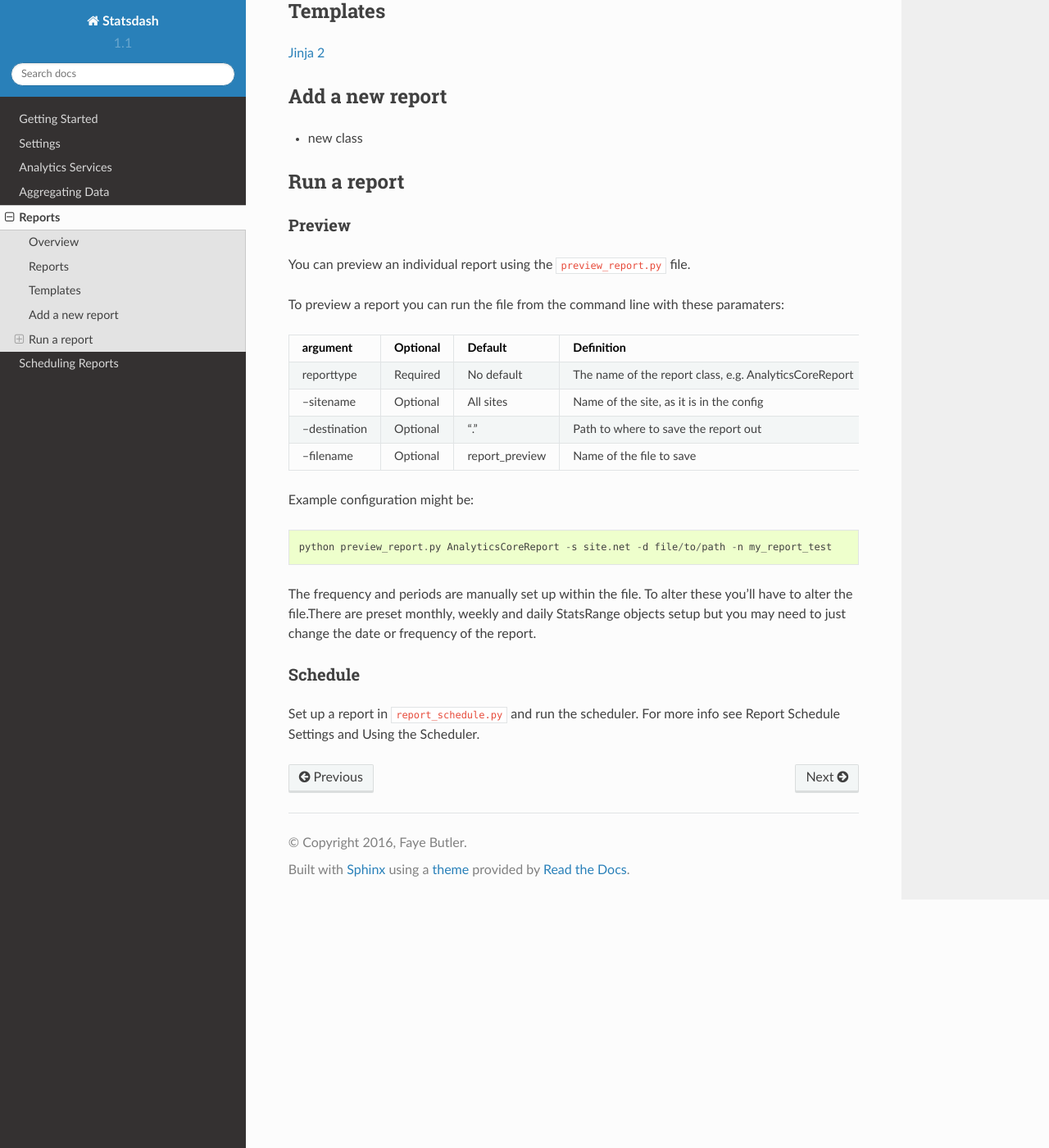
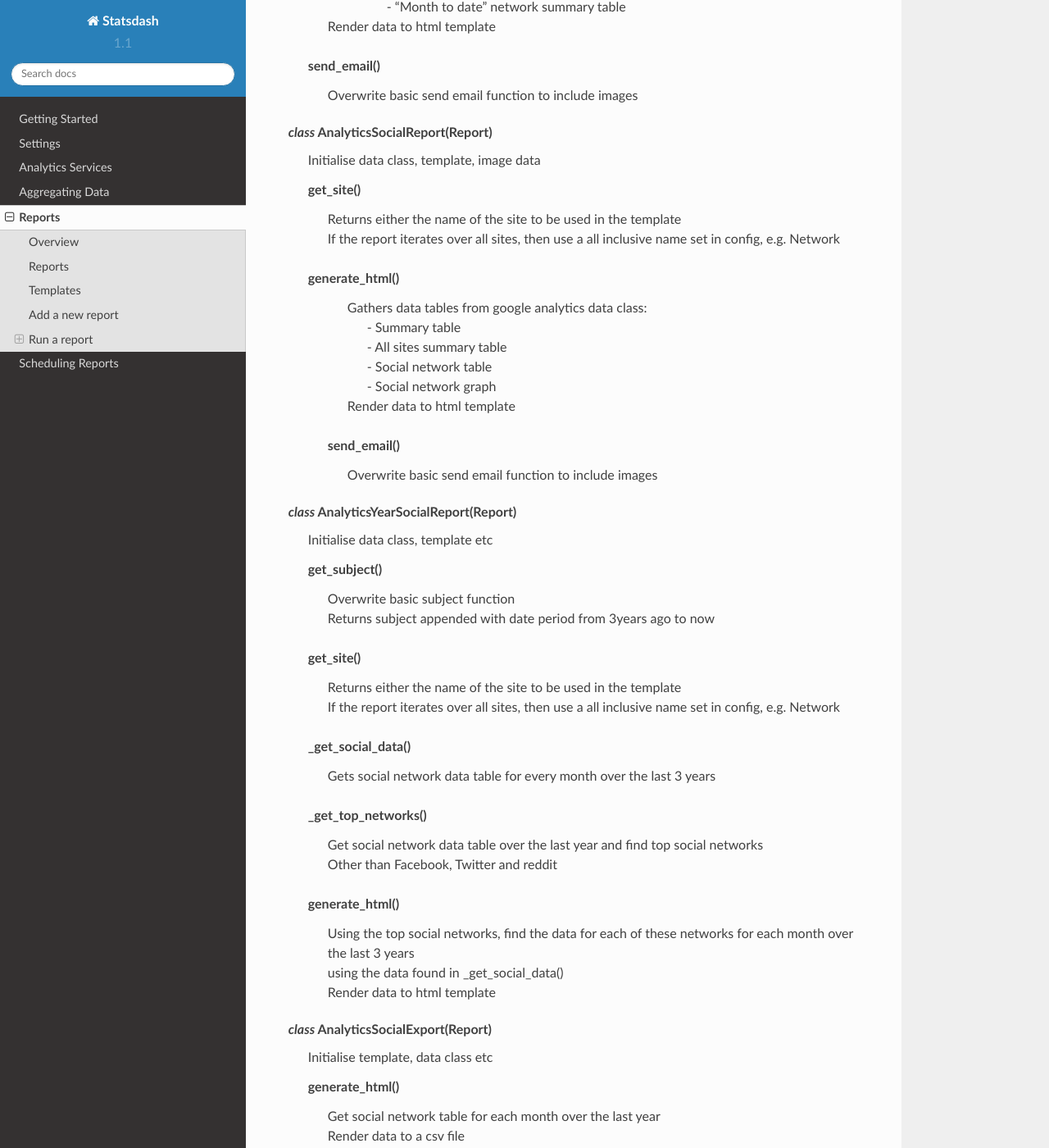
Before and after one commit to gamernetwork/gastatsdash, a Sphinx documentation site: the page built from docs/reports.rst, in a window 1280 px wide and 1400 px high, scrolled down 2024 px. Shown: the whole window at 82% size. Built offline with Sphinx 7.4.7 and the Read the Docs theme 2.0.0, drawn with Linux system fonts in a browser that asks for light colours; some of the changed text lies outside the part shown.

Commit message:
updating report ref

```diff
--- a/docs/reports.rst
+++ b/docs/reports.rst
@@ -35,6 +35,8 @@
     generate_html()
         | Function that gathers the data and renders the template
 
+Here are the reports that are provided:
+
 *class* YoutubeReport(Report)
     Init function sets up the template file and link to youtube analytics data class.
 
@@ -49,6 +51,7 @@
 
 *class* AnalyticsCoreReport(Report)
     Init function sets up the template file and link to google analytics data class.
+    Report uses graphs so in __init__ set self.imgdata = None
 
     get_site()
         | Returns either the name of the site to be used in the template
@@ -74,6 +77,64 @@
 	|            - "Month to date" network summary table
 	| Render data to html template
 
+    send_email()
+        | Overwrite basic send email function to include images
+
+
+*class* AnalyticsSocialReport(Report)
+    Initialise data class, template, image data
+
+    get_site()
+        | Returns either the name of the site to be used in the template
+        | If the report iterates over all sites, then use a all inclusive name set in config, e.g. Network
+
+    generate_html()
+        | Gathers data tables from google analytics data class:
+        |    - Summary table
+        |    - All sites summary table
+        |    - Social network table
+        |    - Social network graph
+        | Render data to html template
+
+     send_email()
+        | Overwrite basic send email function to include images
+
+
+*class* AnalyticsYearSocialReport(Report)
+    Initialise data class, template etc
+
+    get_subject()
+        | Overwrite basic subject function
+        | Returns subject appended with date period from 3years ago to now
+
+    get_site()
+        | Returns either the name of the site to be used in the template
+        | If the report iterates over all sites, then use a all inclusive name set in config, e.g. Network
+
+    _get_social_data()
+        | Gets social network data table for every month over the last 3 years
+
+    _get_top_networks()
+        | Get social network data table over the last year and find top social networks
+        | Other than Facebook, Twitter and reddit
+
+    generate_html()
+        | Using the top social networks, find the data for each of these networks for each month over the last 3 years
+        | using the data found in _get_social_data()
+        | Render data to html template
+
+
+*class* AnalyticsSocialExport(Report)
+    Initialise template, data class etc
+
+    generate_html()
+        | Get social network table for each month over the last year
+        | Render data to a csv file
+
+    send_email()
+        | overwrites basic email function
+        | sends email with a csv attachment
+
 
 Templates
 --------
@@ -83,9 +144,33 @@
 Add a new report
 ---------------
 
-- new class
+To set up a new report, you'll need to create a new class that inherits from "Report".
 
+Basic example that returns just a google analytics summary table::
 
+    class MyReport(Report):
+
+        def __init__(self, sites, period, recipients, frequency, subject):
+            super(MyReport, self).__init__(sites, period, recipients, frequency, subject)
+            self.sites = sites
+            self.period = period
+            self.recipients = recipients
+            self.frequency = frequency
+            self.subject = subject
+            self.warning_sites = []
+            self.template = self.env.get_template("template.html")
+            self.date = AnalyticsData(self.sites, self.period, self.frequency)
+
+        def generate_html(self):
+            summary = self.data.summary_talbe()
+            html = self.template.render(
+                subject = self.get_subject(),
+                change = self.get_freq_label(),
+                report_span = self.frequency,
+                warning_sites = self.warning_sites,
+                summary_table = summary
+            )
+            return html
 
 Run a report
 ------------
```
